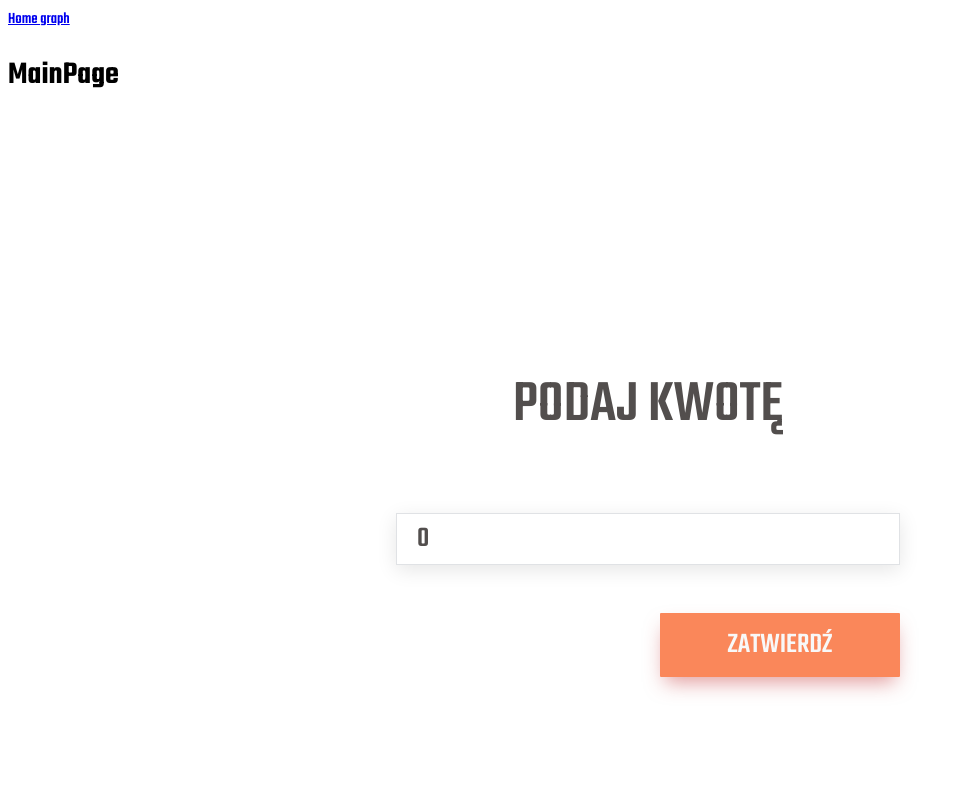
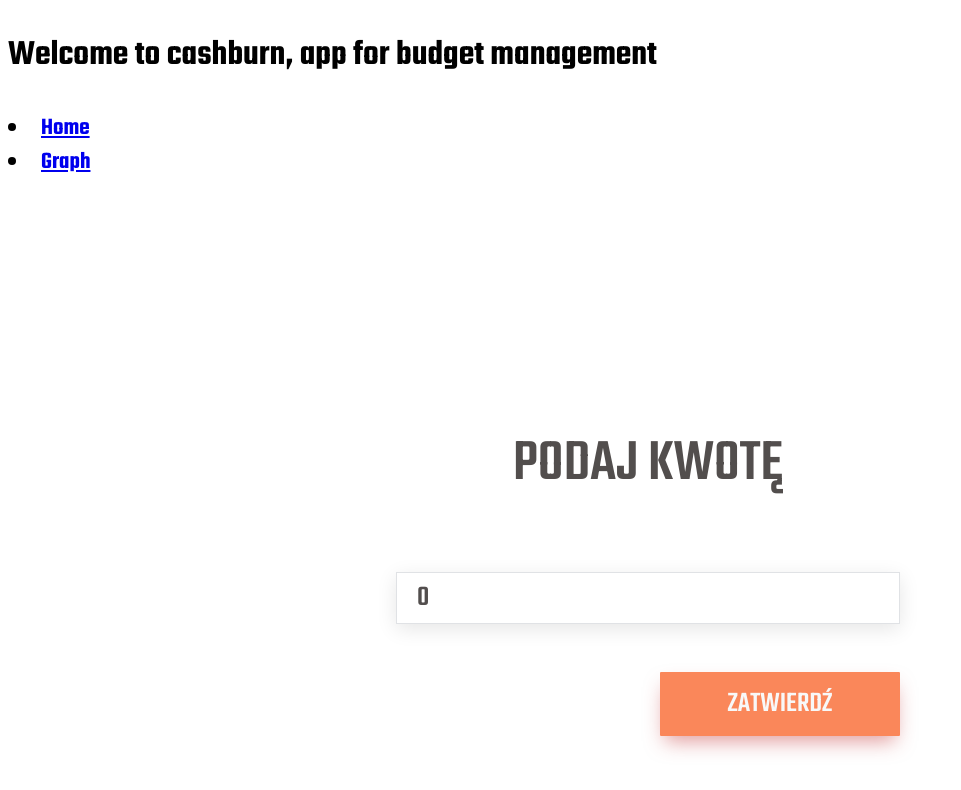
Before and after one commit to KKrzelowska/js-cashburn, a React app: page / in a window 1280 px wide. Shown: the top 790 px of the page, without its empty margins (0-961 px from the left). Built offline with nearby package versions, Linux system fonts and the light colour scheme.

Commit message:
31-create-a-router-service-for-our-application

```diff
--- a/src/App.tsx
+++ b/src/App.tsx
@@ -1,28 +1,15 @@
 import React from 'react';
 import { observer } from 'mobx-react-lite';
-import { BrowserRouter, Route, Switch } from 'react-router-dom';
-
-import { toJS } from 'mobx';
 
 import BalanceService from './components/BalanceService';
 import Navigation from './components/pages/Navigation';
-import NameForm from './components/pages/StatedNameForm';
-import GraphForm from './components/pages/StatedGraphForm';
 import './styled/index.css';
 
 const App = observer(
   ({ balanceService }: { balanceService: BalanceService }) => {
     return (
       <div className="App">
-        <BrowserRouter>
-          <div>
-            <Navigation />
-            <Switch>
-              <Route path="/" component={NameForm} exact />
-              <Route path="/graph" component={GraphForm} />
-            </Switch>
-          </div>
-        </BrowserRouter>
+        <Navigation></Navigation>
       </div>
     );
   }
--- a/src/components/StatedBalanceForm.tsx
+++ b/src/components/StatedBalanceForm.tsx
@@ -1,20 +1,25 @@
 import React from 'react';
+import { Redirect } from 'react-router-dom';
 import BalanceForm from './BalanceForm';
 import BalanceService from './BalanceService';
 
 type Props = { balanceService: BalanceService };
-type State = { value: number };
+type State = { value: number; redirect: string };
 
 class StatedBalanceForm extends React.Component<Props, State> {
   constructor(props: Props) {
     super(props);
-    this.state = { value: 0 };
+    this.state = { value: 0, redirect: '' };
   }
 
   render() {
     const callback = (value: number) => {
       this.props.balanceService.addBalance(value);
+      this.setState({ redirect: '/graph' });
     };
+    if (this.state.redirect) {
+      return <Redirect to={this.state.redirect} />;
+    }
     return (
       <div>
         <BalanceForm callback={callback} />
--- a/src/components/pages/Navigation.tsx
+++ b/src/components/pages/Navigation.tsx
@@ -1,11 +1,30 @@
 import React from 'react';
-import { NavLink } from 'react-router-dom';
+import { BrowserRouter, Route, Switch, Link } from 'react-router-dom';
+import NameForm from './StatedNameForm';
+import GraphForm from './StatedGraphForm';
 
 const Navigation = () => {
   return (
     <div>
-      <NavLink to="/">Home </NavLink>
-      <NavLink to="/graph">graph</NavLink>
+      <h2>
+        <BrowserRouter>
+          <h2>Welcome to cashburn, app for budget management</h2>
+          <li>
+            <Link to="/" className="nav-link">
+              Home
+            </Link>
+          </li>
+          <li>
+            <Link to="/graph" className="nav-link">
+              Graph
+            </Link>
+          </li>
+          <Switch>
+            <Route path="/" component={NameForm} exact />
+            <Route path="/graph" component={GraphForm} />
+          </Switch>
+        </BrowserRouter>
+      </h2>
     </div>
   );
 };
--- a/src/components/pages/StatedGraphForm.tsx
+++ b/src/components/pages/StatedGraphForm.tsx
@@ -1,10 +1,10 @@
 import React from 'react';
 
 import ChartFunctional from '../ChartFunctional';
+
 let GraphForm = () => {
   return (
     <div>
-      <h1>GraphPage</h1>
       <ChartFunctional
         values={[
           [new Date('December 17, 2020 03:24:00'), 20.2],
--- a/src/components/pages/StatedNameForm.tsx
+++ b/src/components/pages/StatedNameForm.tsx
@@ -5,7 +5,6 @@ import BalanceService from '../BalanceService';
 let NameForm = () => {
   return (
     <div>
-      <h1>MainPage</h1>
       <StatedBalanceForm balanceService={BalanceService.instance} />
     </div>
   );
```
Also changed, not shown: src/components/navigator.js (deleted, +0 -8 lines).
